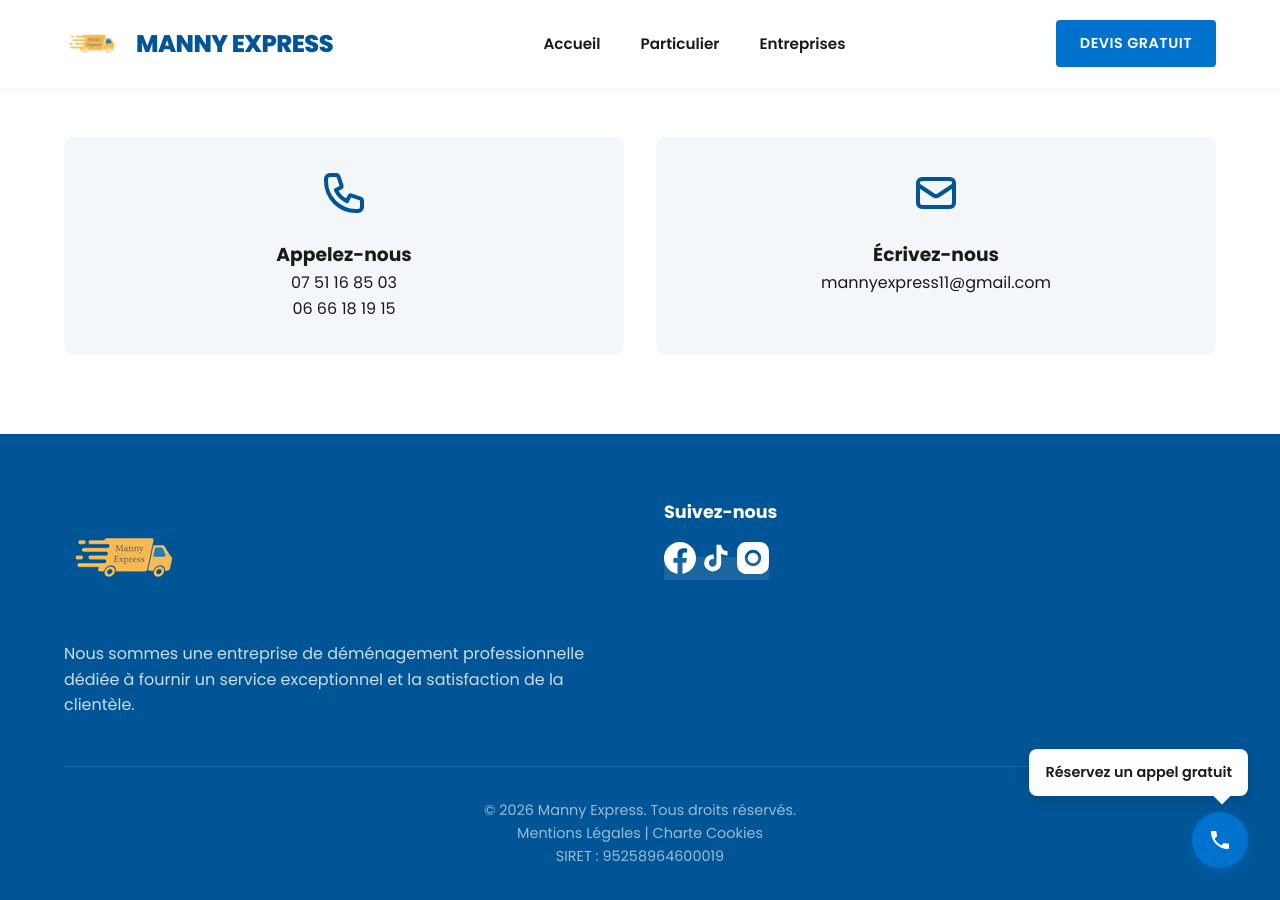
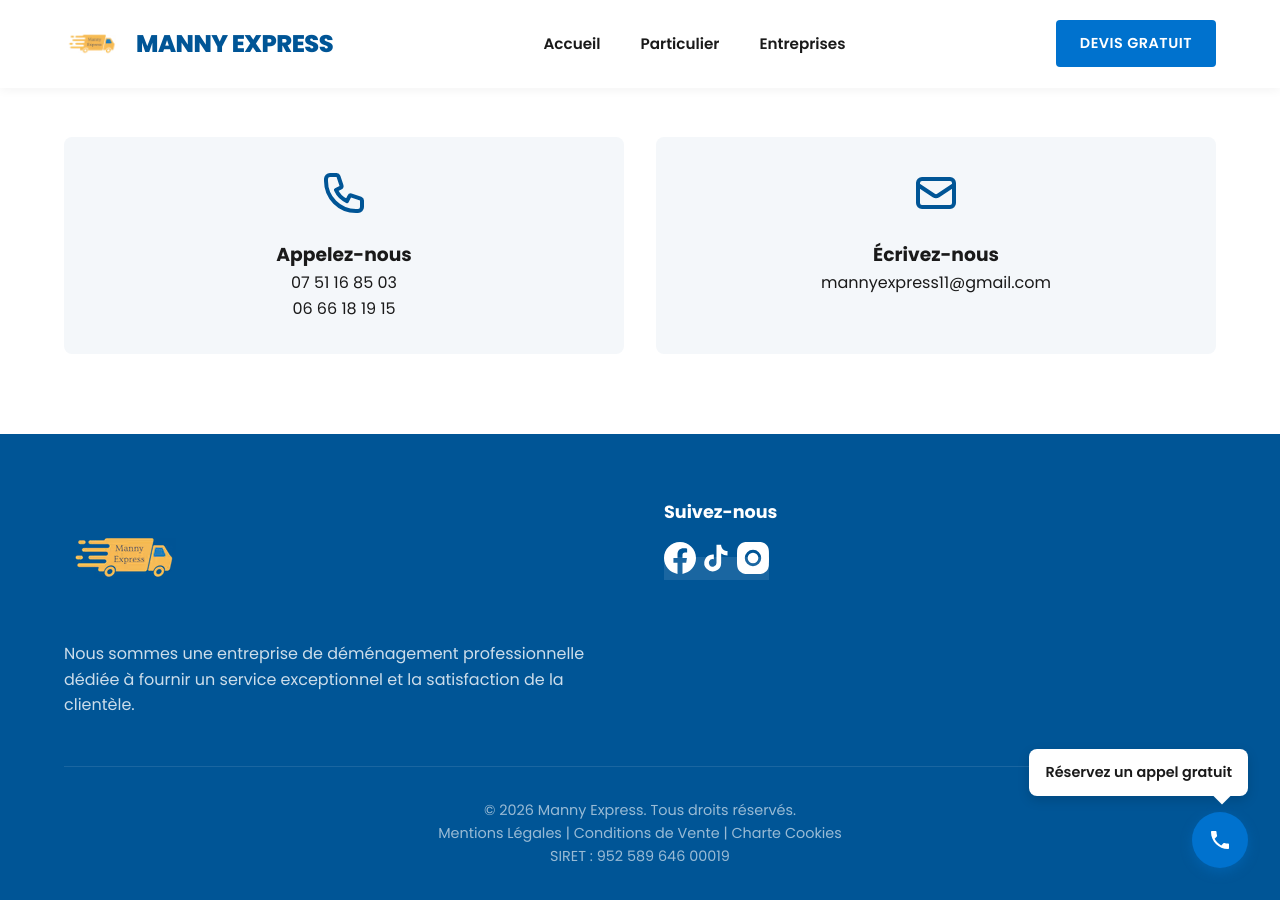
Before and after one commit to billoosijok/mannyexpress, a Jekyll site: the page built from index.html, in a window 1280 px wide and 900 px high, scrolled down 4659 px. Built offline with Jekyll 4.4.1, drawn with Linux system fonts in a browser that asks for light colours.

Commit message:
Update footer.html

```diff
--- a/_includes/footer.html
+++ b/_includes/footer.html
@@ -45,9 +45,11 @@
   &copy; {{ site.time | date: '%Y' }} Manny Express. Tous droits réservés.
   <br>
   <a href="{{ site.baseurl }}/mentions-legales">Mentions Légales</a> |
+  <a href="{{ site.baseurl }}/cgv">Conditions de Vente</a> |
   <a href="{{ site.baseurl }}/charte-cookies">Charte Cookies</a>
   <br>
-  SIRET : 95258964600019
+  SIRET : 952 589 646 00019
+</p>
 </p>
         </div>
     </div>
```
